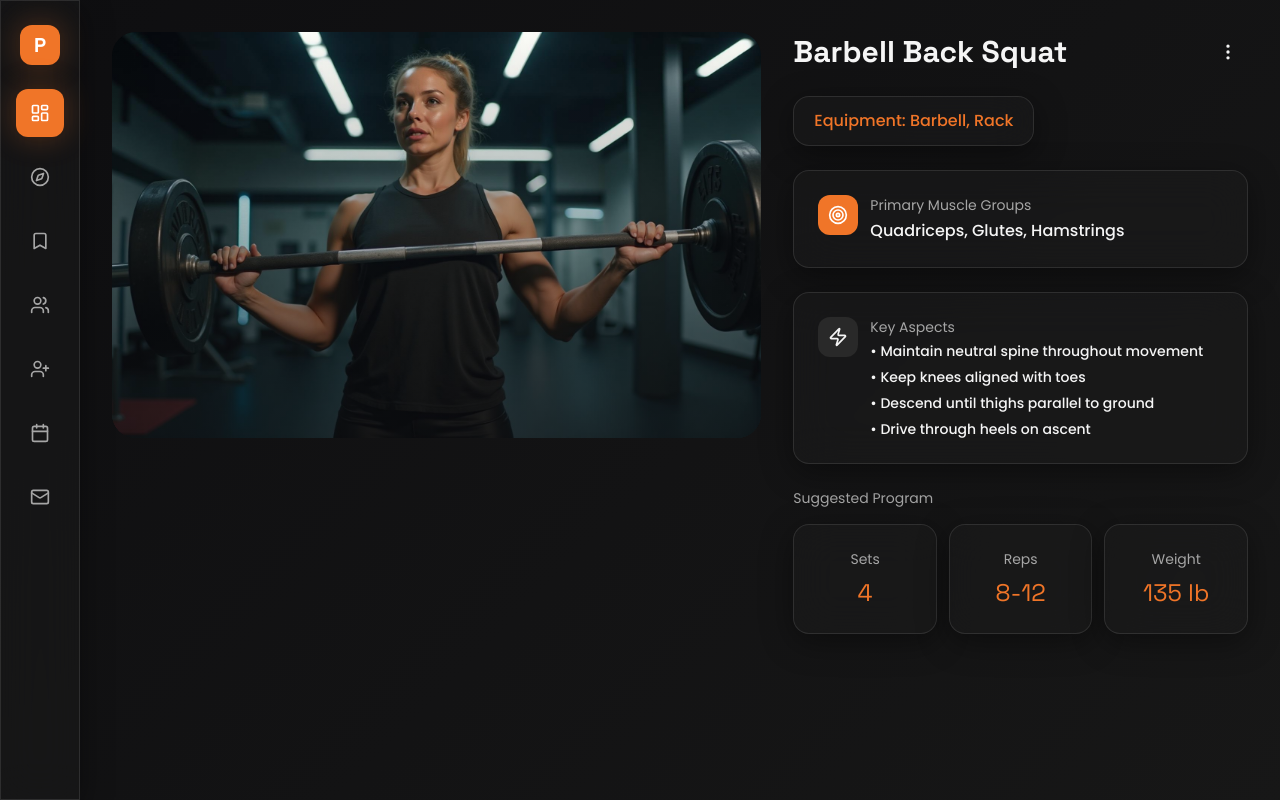
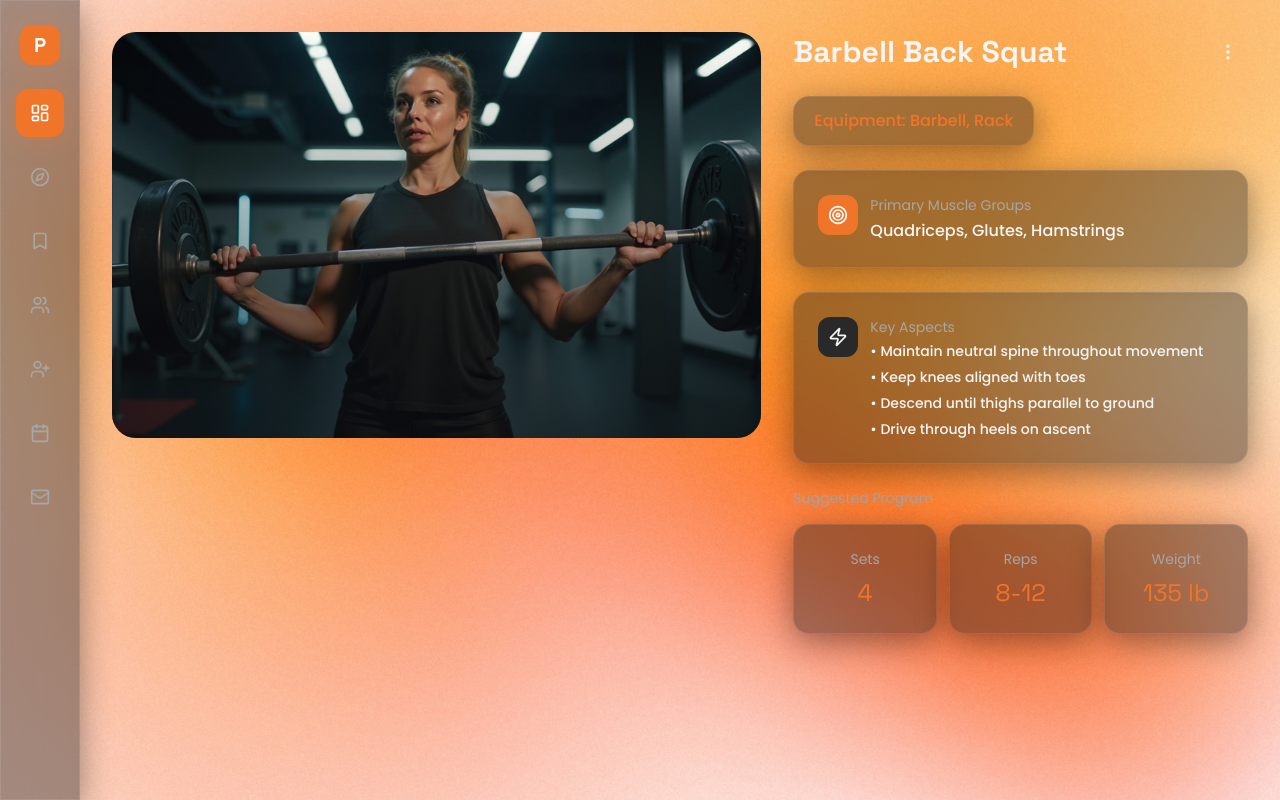
Before and after one commit to prometheusimpact/prometheus-coach-ui, a React (Vite) app: page / in a window 1280 px wide. Built offline with nearby package versions, Linux system fonts and the light colour scheme; the HTML template or start-up script is replaced by a standard one.

Commit message:
Update background image

```diff
--- a/src/index.css
+++ b/src/index.css
@@ -73,9 +73,9 @@ All colors MUST be HSL.
   }
 
   body {
-    @apply bg-background text-foreground;
+    @apply text-foreground;
     font-family: 'Poppins', sans-serif;
-    background: linear-gradient(135deg, hsl(240 7% 6%), hsl(0 0% 9%));
+    background-color: hsl(var(--background));
   }
 
   h1, h2, h3, h4, h5, h6 {
@@ -107,13 +107,3 @@ All colors MUST be HSL.
     transition: all 0.3s cubic-bezier(0.4, 0, 0.2, 1);
   }
 }
-
-@layer base {
-  * {
-    @apply border-border;
-  }
-
-  body {
-    @apply bg-background text-foreground;
-  }
-}
--- a/src/pages/Index.tsx
+++ b/src/pages/Index.tsx
@@ -6,10 +6,14 @@ import { InfoCard } from "@/components/Exercise/InfoCard";
 import { ProgramTile } from "@/components/Exercise/ProgramTile";
 import { Dumbbell, Target, Zap } from "lucide-react";
 import exerciseHero from "@/assets/exercise-hero.jpg";
+import gradientBg from "@/assets/gradient-bg.jpg";
 
 const Index = () => {
   return (
-    <div className="min-h-screen flex">
+    <div
+      className="min-h-screen flex bg-cover bg-center bg-fixed"
+      style={{ backgroundImage: `url(${gradientBg})` }}
+    >
       {/* Desktop Sidebar */}
       <Sidebar />
 
```
Also changed, not shown: src/assets/gradient-bg.jpg (added).
